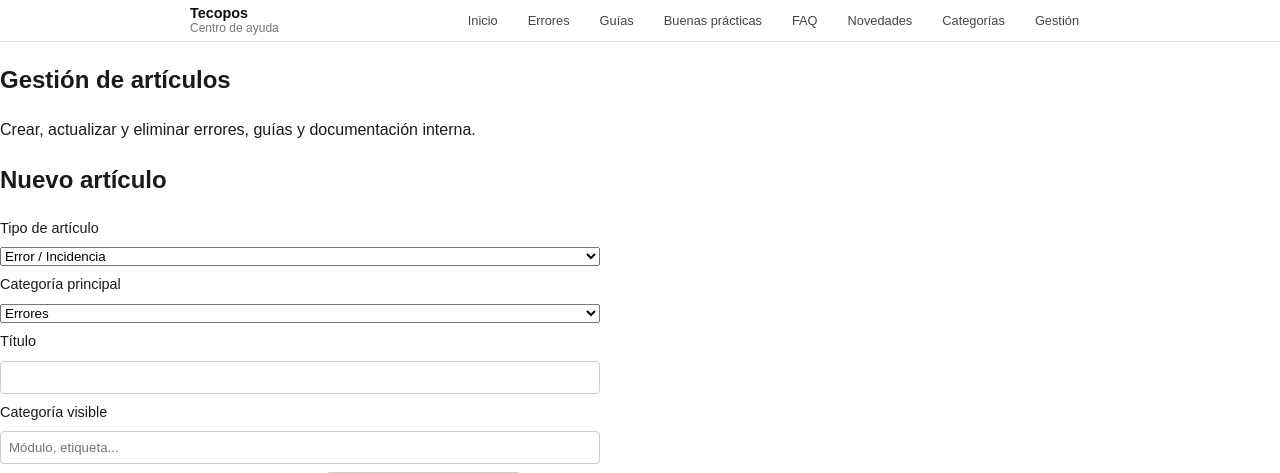
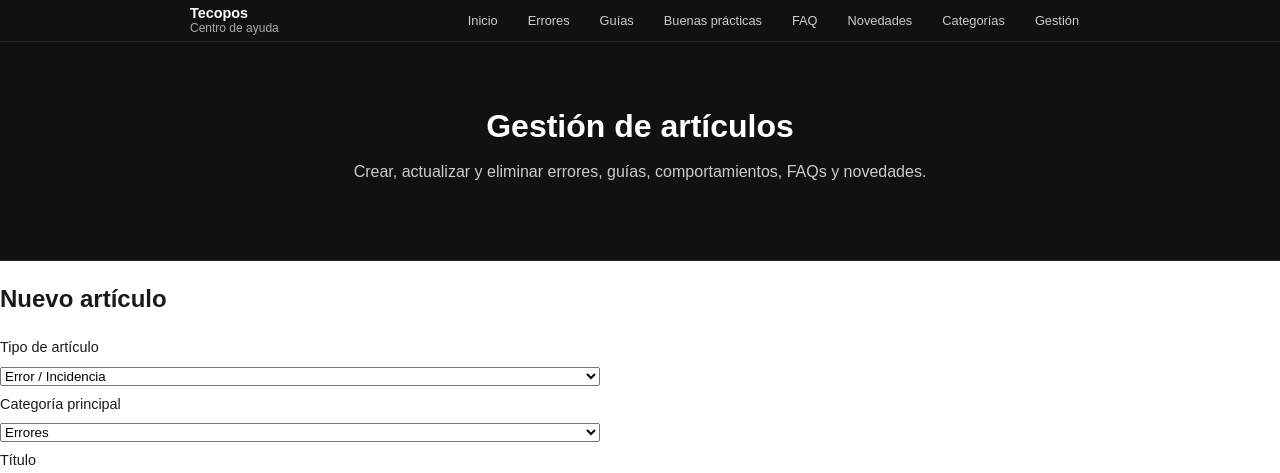
Before and after one commit to olls-san/tecopos-helpcenter, a FastAPI app: page /admin in a window 1280 px wide. Shown: the top 473 px of the page. Run offline with FastAPI, Linux system fonts and the light colour scheme; some libraries are stand-ins or nearby versions.

Commit message:
Add files via upload

```diff
--- a/static/style.css
+++ b/static/style.css
@@ -337,12 +337,19 @@ footer {
 }
 /* ===== BARRA SUPERIOR GLOBAL ===== */
 
+/*
+ * Global top navigation bar. The navigation now mirrors the dark Slack‑like
+ * styling used on the homepage hero. It uses a dark background and lighter
+ * foreground colours for improved contrast and a unified look across
+ * all pages. The subtle border separates the nav from the content below.
+ */
 .main-nav {
-  background: #ffffff;
-  border-bottom: 1px solid #ddd;
+  background: #111111;
+  border-bottom: 1px solid #222222;
   padding: 6px 16px;
 }
 
+/* Container for the nav contents */
 .nav-inner {
   max-width: 900px;
   margin: 0 auto;
@@ -352,40 +359,47 @@ footer {
   gap: 16px;
 }
 
+/* Branding wrapper: stacked title and subtitle */
 .nav-brand {
   display: flex;
   flex-direction: column;
   line-height: 1.1;
 }
 
+/* Site title: white for high contrast on dark background */
 .brand-title {
   font-size: 0.9rem;
   font-weight: 600;
-  color: #111111;
+  color: #ffffff;
 }
 
+/* Subtitle: muted grey on dark background */
 .brand-sub {
   font-size: 0.75rem;
-  color: #777777;
+  color: #aaaaaa;
 }
 
+/* Links container */
 .nav-links {
   display: flex;
   flex-wrap: wrap;
   gap: 8px;
 }
 
+/* Individual nav links: light grey text on dark background. Rounded pills mimic Slack's style. */
 .nav-links a {
   font-size: 0.8rem;
-  color: #444444;
+  color: #cccccc;
   padding: 4px 10px;
   border-radius: 999px;
   text-decoration: none;
   border: 1px solid transparent;
+  transition: background 0.2s, color 0.2s, border-color 0.2s;
 }
 
+/* Hover state for nav links: darker background with orange accent */
 .nav-links a:hover {
-  background: #fff2e6;
+  background: #222222;
   border-color: #ffb36b;
-  color: #111111;
+  color: #ffffff;
 }
--- a/templates/admin.html
+++ b/templates/admin.html
@@ -2,12 +2,15 @@
 
 {% block title %}Gestión – Centro de Ayuda Tecopos{% endblock %}
 
+{% block hero %}
+<header class="hero-header">
+    <h1>Gestión de artículos</h1>
+    <p>Crear, actualizar y eliminar errores, guías, comportamientos, FAQs y novedades.</p>
+</header>
+{% endblock %}
+
 {% block content %}
 <section class="section">
-    <div class="section-header">
-        <h1>Gestión de artículos</h1>
-        <p>Crear, actualizar y eliminar errores, guías y documentación interna.</p>
-    </div>
 
     <div class="admin-grid">
         <div class="admin-form">
--- a/templates/base.html
+++ b/templates/base.html
@@ -29,6 +29,11 @@
         </div>
     </header>
 
+    {# Bloque de cabecera tipo héroe. Cada página puede sobrescribir este bloque
+       para mostrar un encabezado grande como el de la página de inicio. Si no se
+       define en la plantilla hija, no se mostrará nada por defecto. #}
+    {% block hero %}{% endblock %}
+
     {% block content %}{% endblock %}
 
 </body>
--- a/templates/index.html
+++ b/templates/index.html
@@ -4,6 +4,7 @@
 
 {% block content %}
 
+{% block hero %}
 <!-- HERO HEADER NEGRO -->
 <header class="hero-header">
   <h1>Centro de Ayuda Tecopos</h1>
@@ -20,6 +21,7 @@
     </form>
   </div>
 </header>
+{% endblock %}
 
 
 
```
Also changed, not shown: templates/categories.html (+7 -4 lines), templates/docs_type.html (+8 -4 lines), templates/error_detail.html (+7 -2 lines), templates/errors.html (+7 -3 lines).
